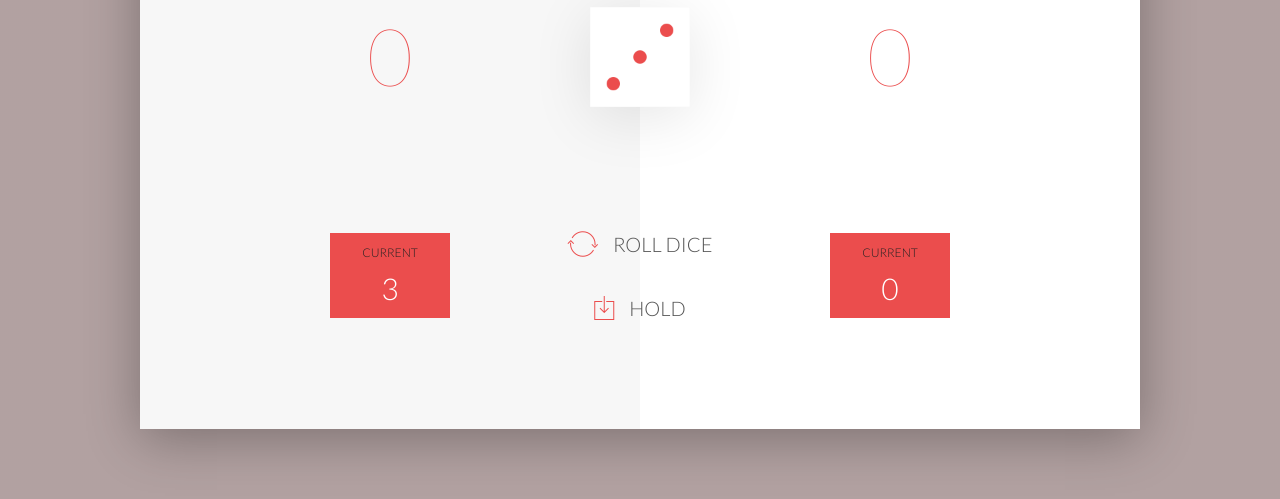
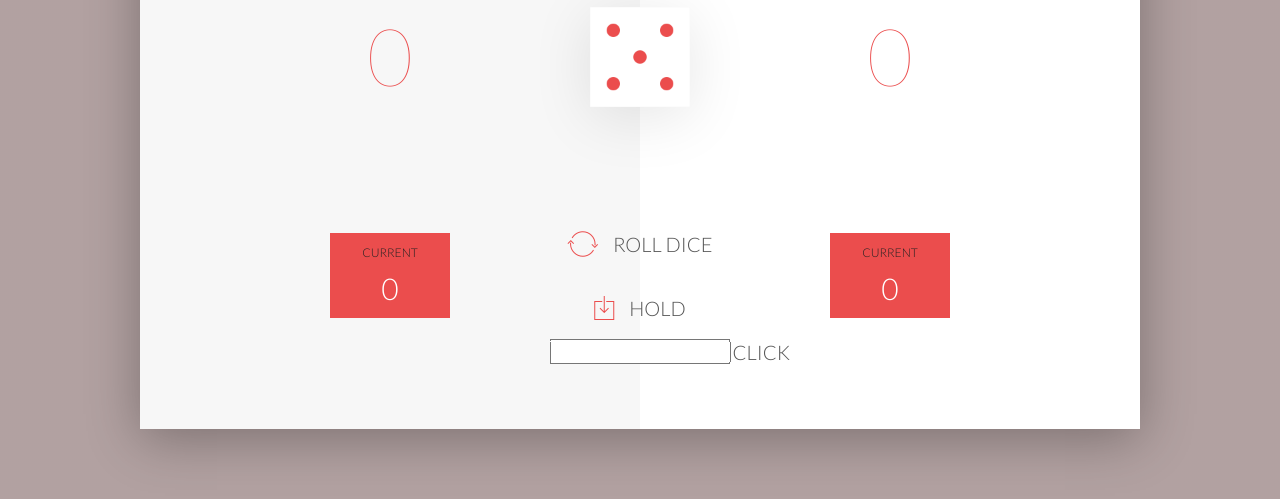
Before and after one commit to taechanha/Piggame, a plain HTML site: page index.html in a window 1280 px wide. Both pictures are taken after a click on the button "ROLL DICE". Shown: the part 271-770 px from the top of the page. Drawn offline with nearby package versions, Linux system fonts and the light colour scheme.

Commit message:
왜 input value를 리턴하면 전달이 안되지?

```diff
--- a/index.html
+++ b/index.html
@@ -32,8 +32,9 @@
             <button class="btn-new"><i class="ion-ios-plus-outline"></i>New game</button>
             <button class="btn-roll"><i class="ion-ios-loop"></i>Roll dice</button>
             <button class="btn-hold"><i class="ion-ios-download-outline"></i>Hold</button>
-
-            <img src="dice-5.png" alt="Dice" class="dice">
+	<input type="text" id="inputTxt" name="fname" value="">
+	<button id="btn" value="click">CLICK</button>
+            <img src="dice-5.png" alt="Dice" class="dice"/>
         </div>
 
         <script src="pg.js"></script>
--- a/pg.js
+++ b/pg.js
@@ -7,18 +7,23 @@ GAME RULES:
 - The first player to reach 100 points on GLOBAL score wins the game
 */
 
-var scores, roundScore, activePlayer, dice;
+var scores, roundScore, activePlayer, dice, checkTwelve;
 const btnRoll = document.querySelector(".btn-roll");
 const btnHold = document.querySelector(".btn-hold");
 const btnNewGame = document.querySelector(".btn-new");
 const diceImg = document.querySelector(".dice");
-const GOAL_NUMBER = 10;
+const btn = document.querySelector("#btn");
+var GOAL_NUMBER = 0;
 var playerOneCurrent = document.querySelector("#current-0");
+function inputfn(){
+	GOAL_NUMBER = document.querySelector("#inputTxt").value;
+}
 function init(){
 	scores = [0,0];
 	roundScore = 0;
 	activePlayer = 0;
 	dice = 0;
+	checkTwelve = [0,0];
 	document.querySelector("#score-0").textContent = 0;
 	document.querySelector("#score-1").textContent = 0;
 	document.querySelector("#current-0").textContent = 0;
@@ -59,7 +64,12 @@ function rollDice() {
 		if(dice !== 1){
 			roundScore += dice;
 			document.querySelector(`#current-${activePlayer}`).textContent = roundScore;
+			checkTwelve[0] += dice;
+			checkTwelve[1] += 1;
+			if(checkTwelve[1] === 2 && checkTwelve[0] === 12){
+				nextPlayer();
 
+			}
 	}
 	else{
 		nextPlayer();
@@ -69,6 +79,8 @@ function rollDice() {
 function nextPlayer(){
 	activePlayer === 0 ? activePlayer = 1 : activePlayer = 0;
 	roundScore = 0;
+	dice = 0;
+	checkTwelve = [0,0];
 	document.querySelector("#current-0").textContent = 0;
 	document.querySelector("#current-1").textContent = 0;
 	whosActive(activePlayer);
@@ -100,3 +112,4 @@ function hold() {
 btnRoll.addEventListener("click", rollDice);
 btnHold.addEventListener("click", hold);
 btnNewGame.addEventListener("click", init);
+btn.addEventListener("click", inputfn);
--- a/style.css
+++ b/style.css
@@ -151,3 +151,20 @@ i {
 }
 .winner { background-color: #f7f7f7; }
 .winner .player-name { font-weight: 300; color: #EB4D4D; }
+
+#inputTxt{
+    text-align : center;
+    position: absolute;
+    left: 50%;
+    top: 510px;
+    transform: translateX(-50%);
+    height: 25px;
+}
+#btn{
+    position: absolute;
+    left: 61%;
+    top: 510px;
+    transform: translateX(-50%);
+    height: 25px;
+    width: 35px;
+}
```
